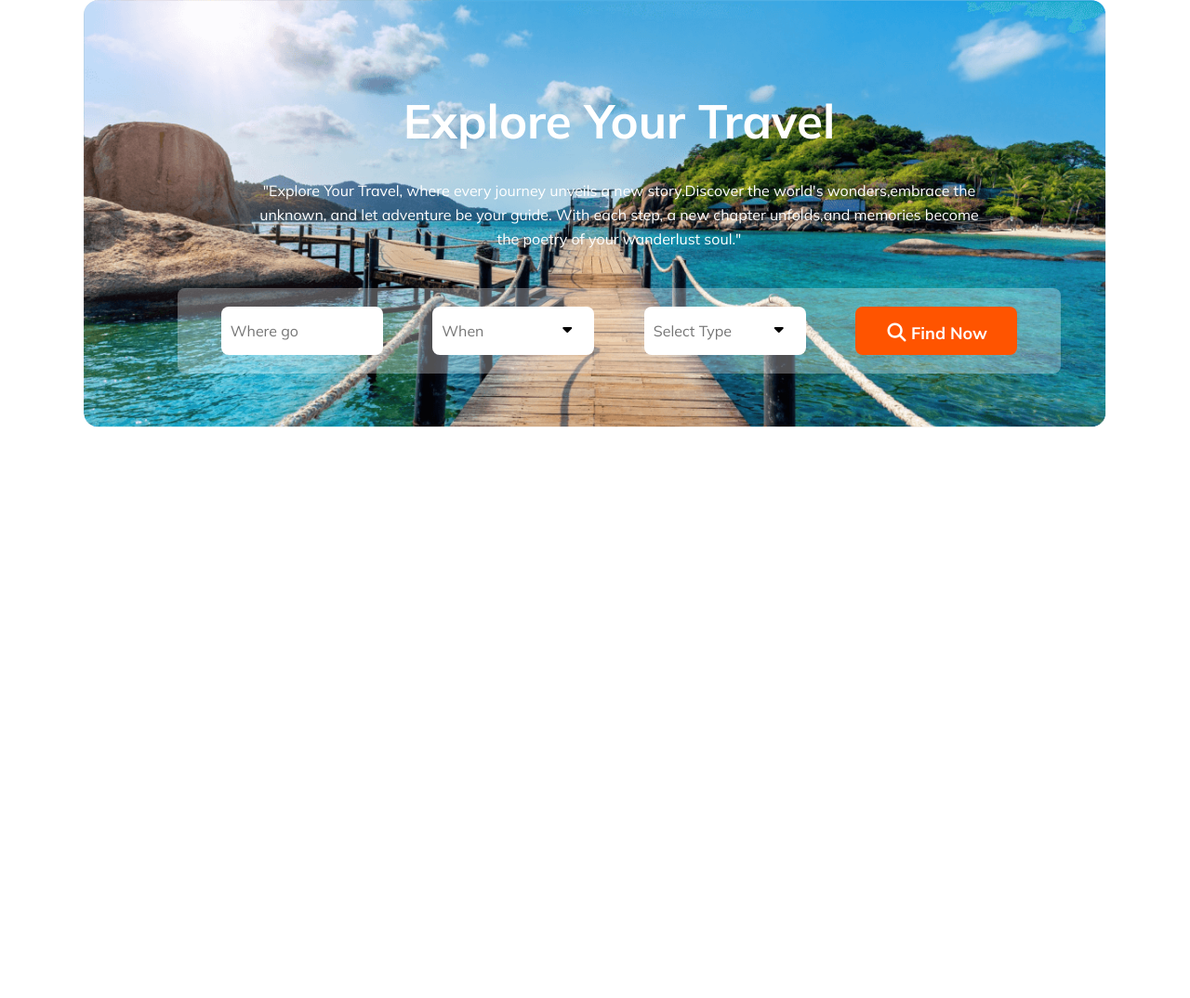
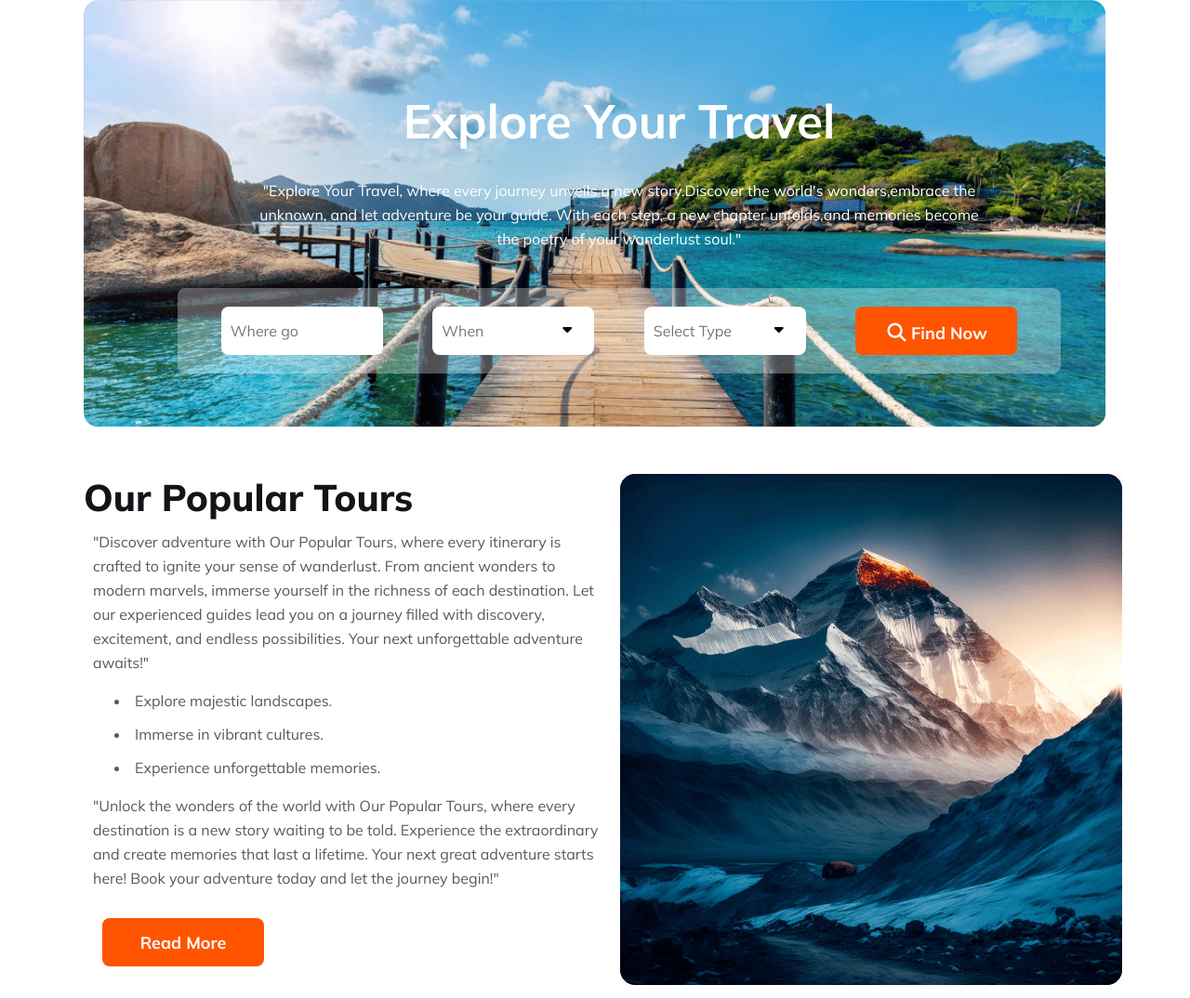
Before and after one commit to samiha782/travel-agency, a plain HTML site: page index.html in a window 1280 px wide. Shown: the whole page at 93% size. Before the commit the page ends 800 px from the top, so only its background shows below. Drawn offline with Linux system fonts and the light colour scheme.

Commit message:
add tour section

```diff
--- a/index.html
+++ b/index.html
@@ -70,6 +70,43 @@
             </div>
         </section>
         <!-- banner section end -->
+
+        <!-- tour section start -->
+        <section>
+            <div class="tour-section">
+                <div class="tour-container">
+                    <h1 class="tour-heading">Our Popular Tours</h1>
+                    <p class="tour-description">
+                        "Discover adventure with Our Popular Tours, where every itinerary is crafted to ignite your
+                        sense of
+                        wanderlust. From ancient wonders to modern marvels, immerse yourself in the richness of each
+                        destination. Let our experienced guides lead you on a journey filled with discovery, excitement,
+                        and
+                        endless possibilities. Your next unforgettable adventure awaits!"
+                    </p>
+                    <ul class="tour-point">
+                        <li>Explore majestic landscapes.</li>
+                        <li>Immerse in vibrant cultures.</li>
+                        <li>Experience unforgettable memories.</li>
+                    </ul>
+                    <p class="tour-description">
+
+                        "Unlock the wonders of the world with Our Popular Tours, where every destination is a new story
+                        waiting to be told. Experience the extraordinary and create memories that last a lifetime. Your
+                        next
+                        great adventure starts here!
+                        Book your adventure today and let the journey begin!"
+                    </p>
+                    <button class="common-btn" style="font-size: 18px;
+                font-weight: 700; margin: 20px;">Read More</button>
+                </div>
+                <div class="tour-img">
+                    <img src="Images/Rectangle 4.png" alt="">
+                </div>
+            </div>
+
+        </section>
+        <!-- tour section end -->
     </main>
     <footer></footer>
 </body>
--- a/styles/responsive.css
+++ b/styles/responsive.css
@@ -52,4 +52,11 @@
     width: 250px;
     height: 40px;
   }
+  .tour-section {
+    flex-direction: column;
+    padding: 20px;
+  }
+  .tour-img {
+    padding-left: 12px;
+  }
 }
--- a/styles/style.css
+++ b/styles/style.css
@@ -91,6 +91,7 @@
   border-radius: 8px;
   background: #ff5400;
   border: none;
+  color: #fff;
 }
 .src {
   width: 24px;
@@ -100,3 +101,41 @@
   color: #fff;
   /* border: 2px solid saddlebrown; */
 }
+/* tour section */
+.tour-section {
+  max-width: 1100px;
+  margin: 0 auto;
+  padding: 10px 0px;
+  display: flex;
+}
+.tour-container {
+  /* border: 2px solid aqua; */
+}
+.tour-heading {
+  color: #131318;
+  font-size: 40px;
+  font-weight: 800;
+}
+.tour-description {
+  width: 577px;
+  color: rgba(19, 19, 24, 0.7);
+  font-size: 16px;
+  font-weight: 400;
+  line-height: 26px;
+  padding: 10px;
+}
+.tour-point {
+  color: rgba(19, 19, 24, 0.7);
+  font-size: 16px;
+  font-weight: 400;
+  line-height: 26px;
+  padding: 0px 50px;
+}
+.tour-point li {
+  padding: 5px;
+}
+.tour-img {
+  max-width: 50%;
+  max-height: 50%;
+  /* border: 4px solid rgb(127, 127, 11); */
+}
```
